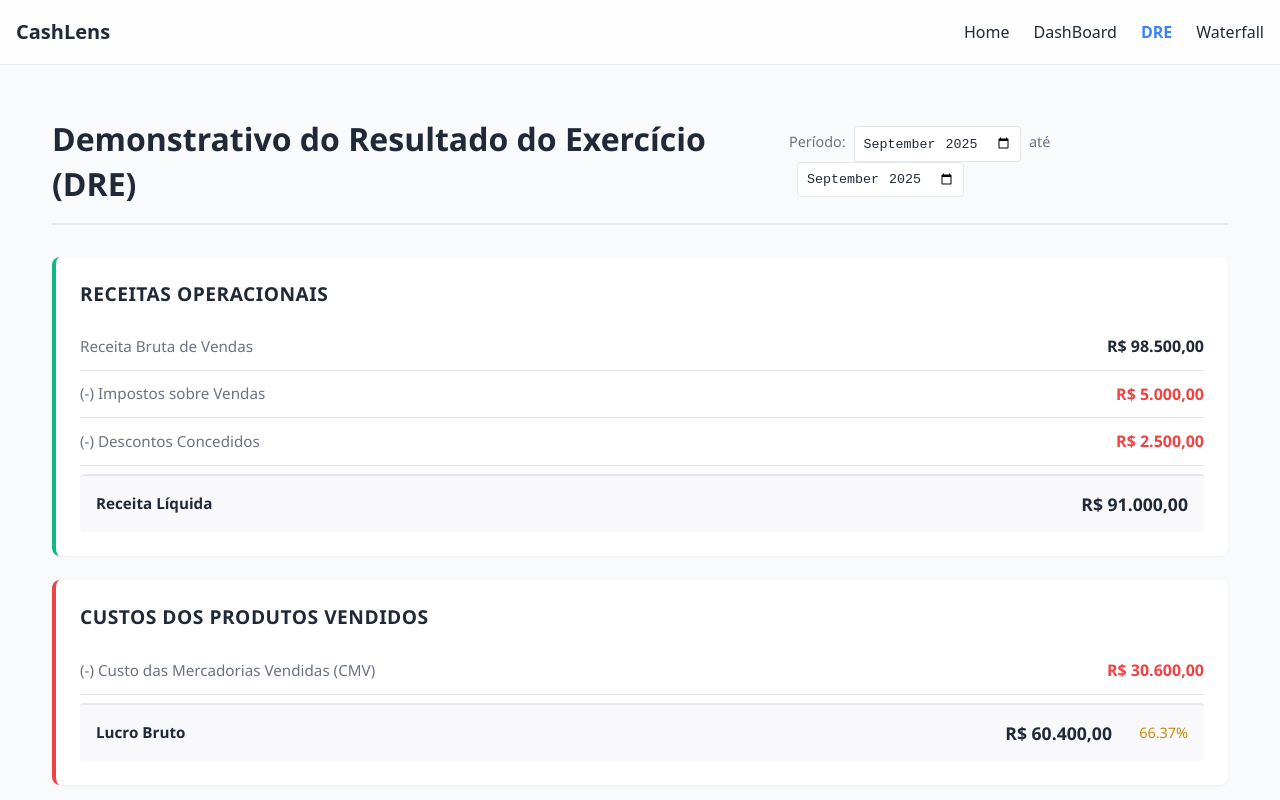
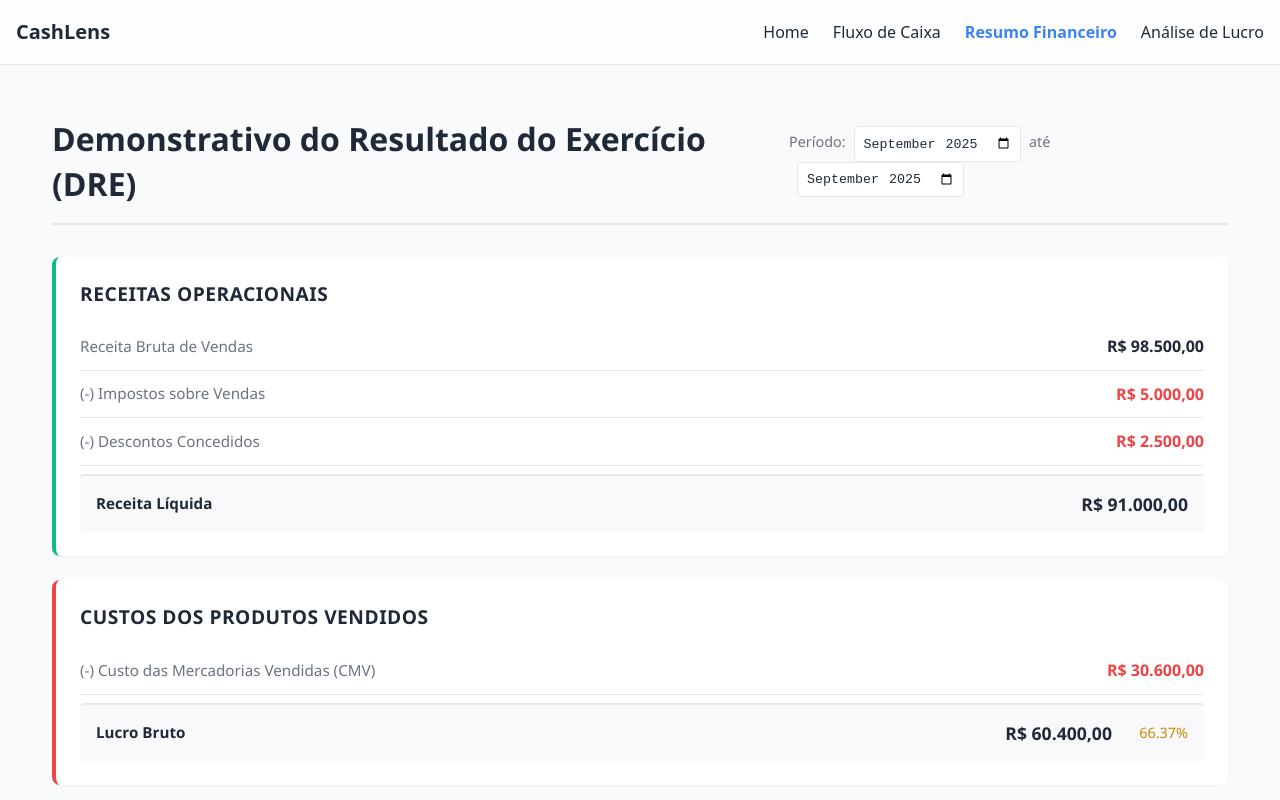
Before and after one commit to CashLens-Project/CashLens-Front, a React (Vite) app: page /dre in a window 1280 px wide. Shown: the top 800 px of the page. Built offline with nearby package versions, Linux system fonts and the light colour scheme.

Commit message:
feat: melhorado nome dos itens do navBar; criado nova props que desativa metas no Filter.jsx

```diff
--- a/src/components/ui/Filter.jsx
+++ b/src/components/ui/Filter.jsx
@@ -1,6 +1,6 @@
 import { useFiltersStore, useGoalsStore } from '../../app/store.js';
 
-export default function Filter() {
+export default function Filter({ goalsEnabled = true }) {
   const month = useFiltersStore((s) => s.month);
   const setMonth = useFiltersStore((s) => s.setMonth);
   const goals = useGoalsStore((s) => s.goals);
@@ -25,6 +25,7 @@ export default function Filter() {
         />
       </div>
 
+      {goalsEnabled && (
         <div className="control-group">
           <label htmlFor="goal-input">Meta ({month})</label>
           <div className="input-with-prefix">
@@ -39,6 +40,7 @@ export default function Filter() {
             />
           </div>
         </div>
+      )}
     </div>
   );
 }
--- a/src/components/ui/NavBar.jsx
+++ b/src/components/ui/NavBar.jsx
@@ -11,13 +11,13 @@ export default function NavBar() {
               Home
             </NavLink>
             <NavLink to="/dashboard" className="navlink">
-              DashBoard
+              Fluxo de Caixa
             </NavLink>
             <NavLink to="/dre" className="navlink">
-              DRE
+              Resumo Financeiro
             </NavLink>
             <NavLink to="/waterfall" className="navlink">
-              Waterfall
+              Análise de Lucro
             </NavLink>
           </div>
         </div>
--- a/src/features/home/HomeView.jsx
+++ b/src/features/home/HomeView.jsx
@@ -1,7 +1,7 @@
 import { useEffect } from 'react';
 import NavBar from '../../components/ui/NavBar.jsx';
 import placeholderImg from '../../assets/placeholder.png';
-import Footer from '../../components/ui/footer.jsx';
+import Footer from '../../components/ui/Footer.jsx';
 
 export default function HomeView() {
 
--- a/src/features/waterfall/WaterfallView.jsx
+++ b/src/features/waterfall/WaterfallView.jsx
@@ -1,5 +1,4 @@
-
-import React, { useEffect, useState } from 'react';
+import { useEffect, useState } from 'react';
 import WaterfallChart from '../../components/charts/WaterfallChart';
 import Filter from '../../components/ui/Filter';
 import { provider } from '../../data/providers';
@@ -21,7 +20,7 @@ export default function WaterfallView() {
   return (
     <div className="stack">
       <div className="filter-container">
-        <Filter />
+        <Filter goalsEnabled={false} />
       </div>
       <div className="panel">
         <WaterfallChart data={waterfallData} />
--- a/src/layouts/AppLayout.jsx
+++ b/src/layouts/AppLayout.jsx
@@ -1,6 +1,6 @@
 import { Outlet } from 'react-router-dom';
 import NavBar from '../components/ui/NavBar.jsx';
-import Footer from '../components/ui/footer.jsx';
+import Footer from '../components/ui/Footer.jsx';
 
 export default function AppLayout() {
   return (
```
Also changed, not shown: src/features/dre/DREViewEnhanced.jsx (+1 -8 lines). Lines whose indentation alone changed are shown as unchanged.
